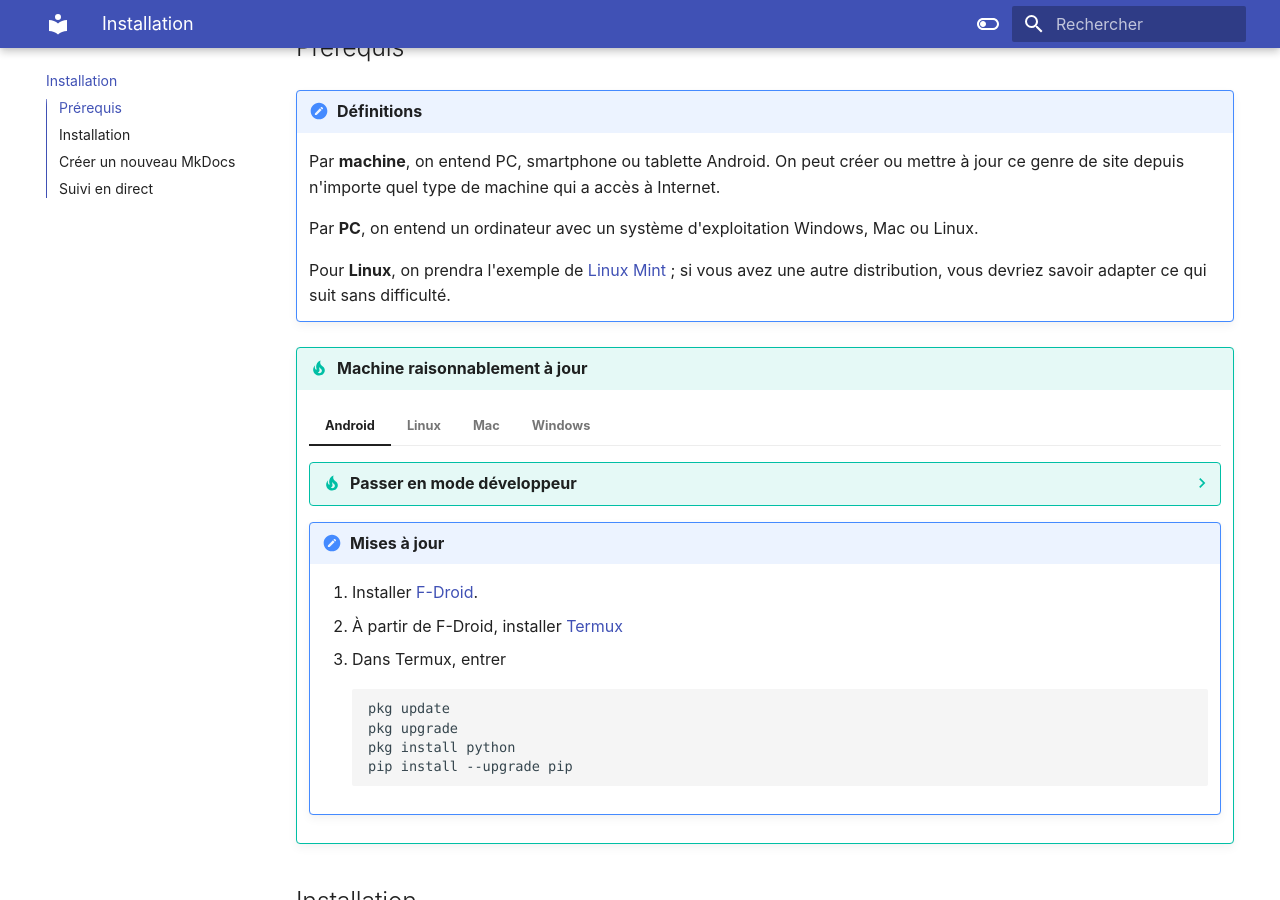
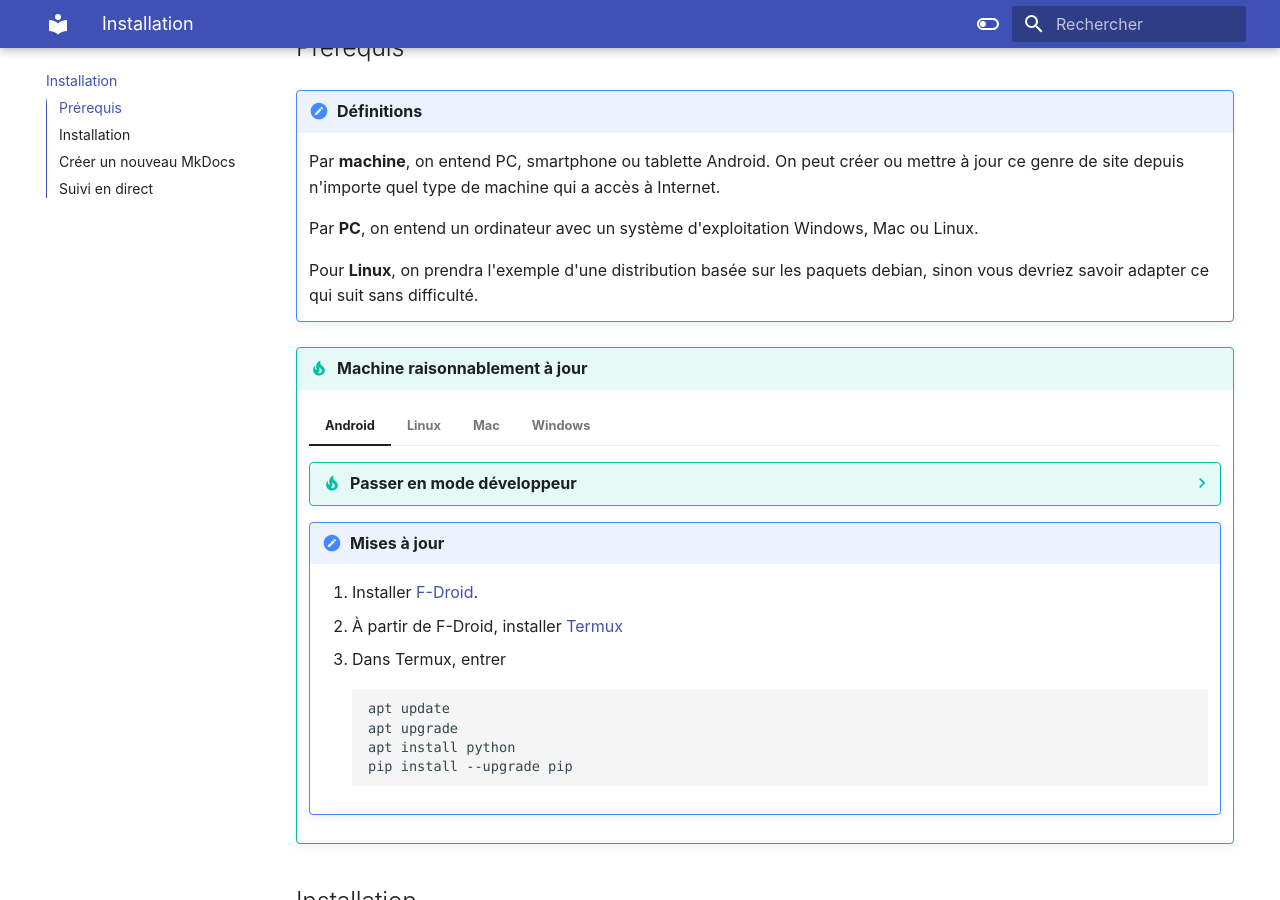
Before and after one commit to lilabidi/Learn-mkdocs, an MkDocs documentation site: the page built from docs/index.md, in a window 1280 px wide and 900 px high, scrolled down 330 px. Built offline with MkDocs 1.6.1 and Material for MkDocs 9.7.7, drawn with Linux system fonts in a browser that asks for light colours; emoji names are drawn with the system emoji font.

Commit message:
sans mint

````diff
--- a/docs/index.md
+++ b/docs/index.md
@@ -11,7 +11,7 @@ Présentation des premiers pas pour construire un site web statique avec [MkDocs
 
     Par **PC**, on entend un ordinateur avec un système d'exploitation Windows, Mac ou Linux.
 
-    Pour **Linux**, on prendra l'exemple de [Linux Mint](https://linuxmint.com/) ; si vous avez une autre distribution, vous devriez savoir adapter ce qui suit sans difficulté.
+    Pour **Linux**, on prendra l'exemple d'une distribution basée sur les paquets debian, sinon vous devriez savoir adapter ce qui suit sans difficulté.
 
 !!! tip "Machine raisonnablement à jour"
     === "Android"
@@ -27,9 +27,9 @@ Présentation des premiers pas pour construire un site web statique avec [MkDocs
             2. À partir de F-Droid, installer [Termux](https://termux.com/)
             4. Dans Termux, entrer
             ```bash
-            pkg update
-            pkg upgrade
-            pkg install python
+            apt update
+            apt upgrade
+            apt install python
             pip install --upgrade pip
             ```
     === "Linux"
````
